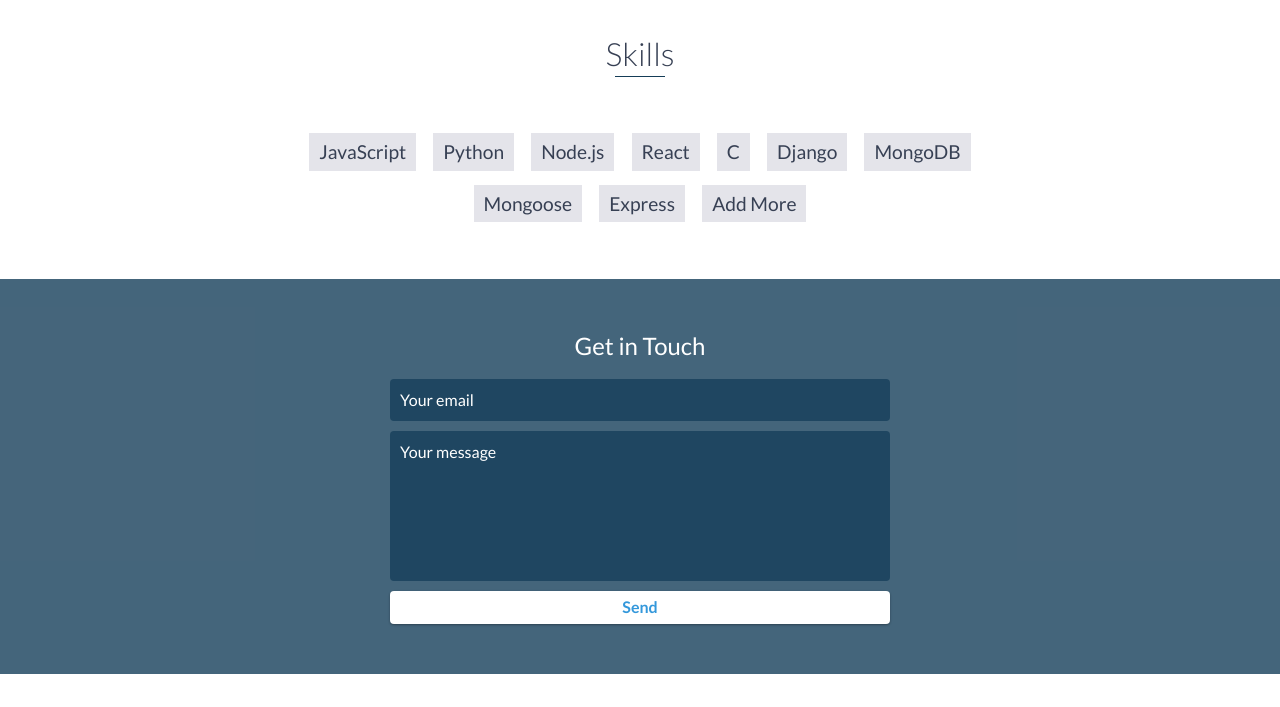
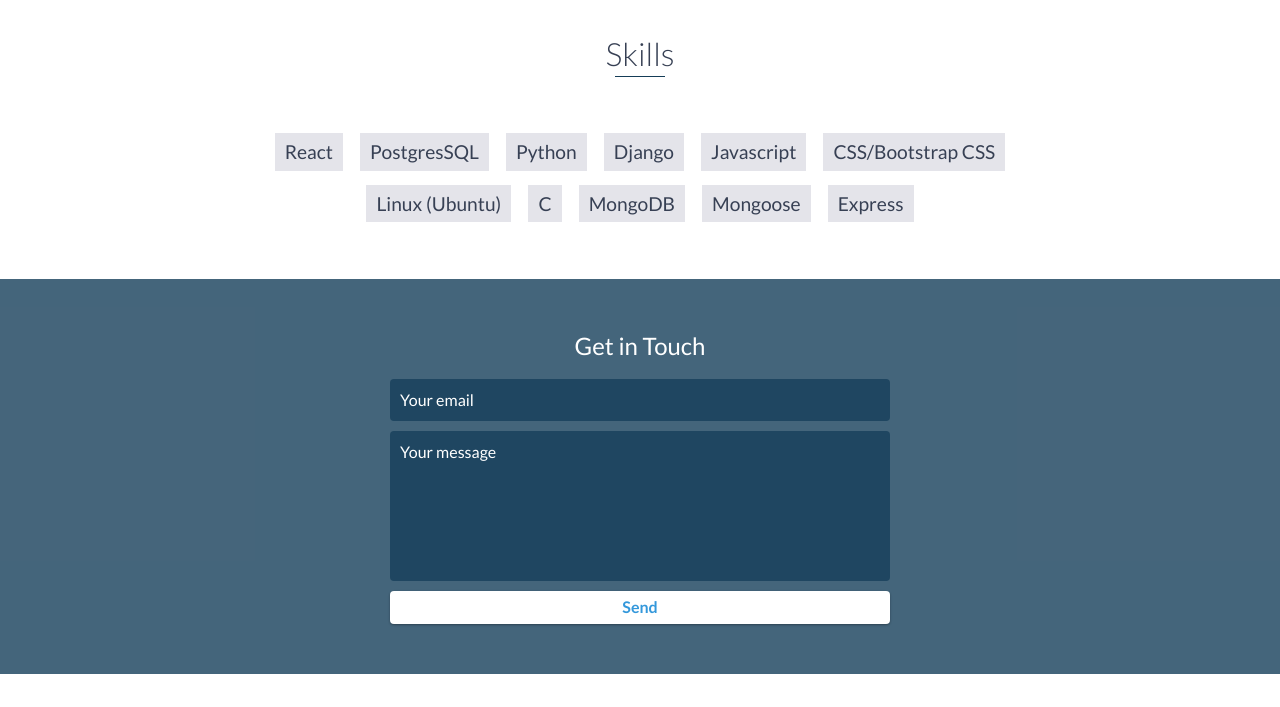
Before and after one commit to churchjg/Portfolio, a website: page index.html in a window 1280 px wide. Shown: the part 4520-5227 px from the top of the page. Drawn offline with nearby package versions, Linux system fonts and the light colour scheme.

Commit message:
changed skills

```diff
--- a/index.html
+++ b/index.html
@@ -246,16 +246,17 @@
     <div id="skills">
         <h2 class="heading">Skills</h2>
         <ul>
-            <li>JavaScript</li>
+            <li>React</li>
+            <li>PostgresSQL</li>
             <li>Python</li>
-            <li>Node.js</li>
-            <li>React</li>
+            <li>Django</li>
+            <li>Javascript</li>
+            <li>CSS/Bootstrap CSS</li>
+            <li>Linux (Ubuntu)</li>
             <li>C</li>
-            <li>Django</li>
             <li>MongoDB</li>
             <li>Mongoose</li>
             <li>Express</li>
-            <li>Add More</li>
         </ul>
     </div>
     <!-- End #skills -->
```
